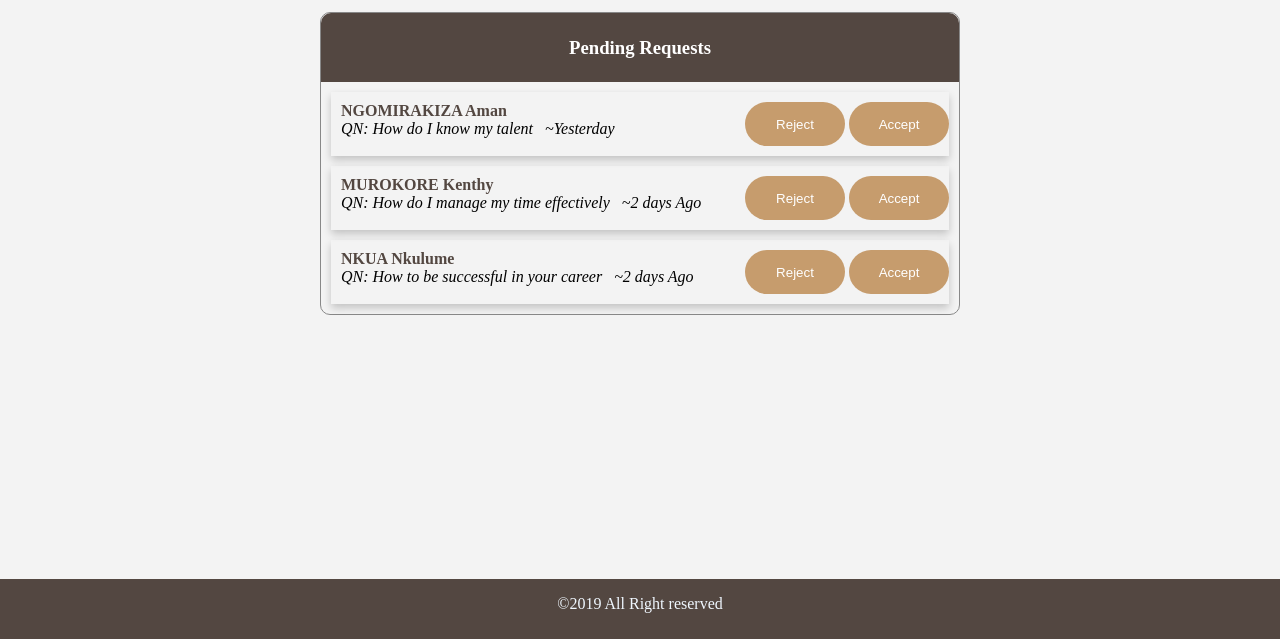
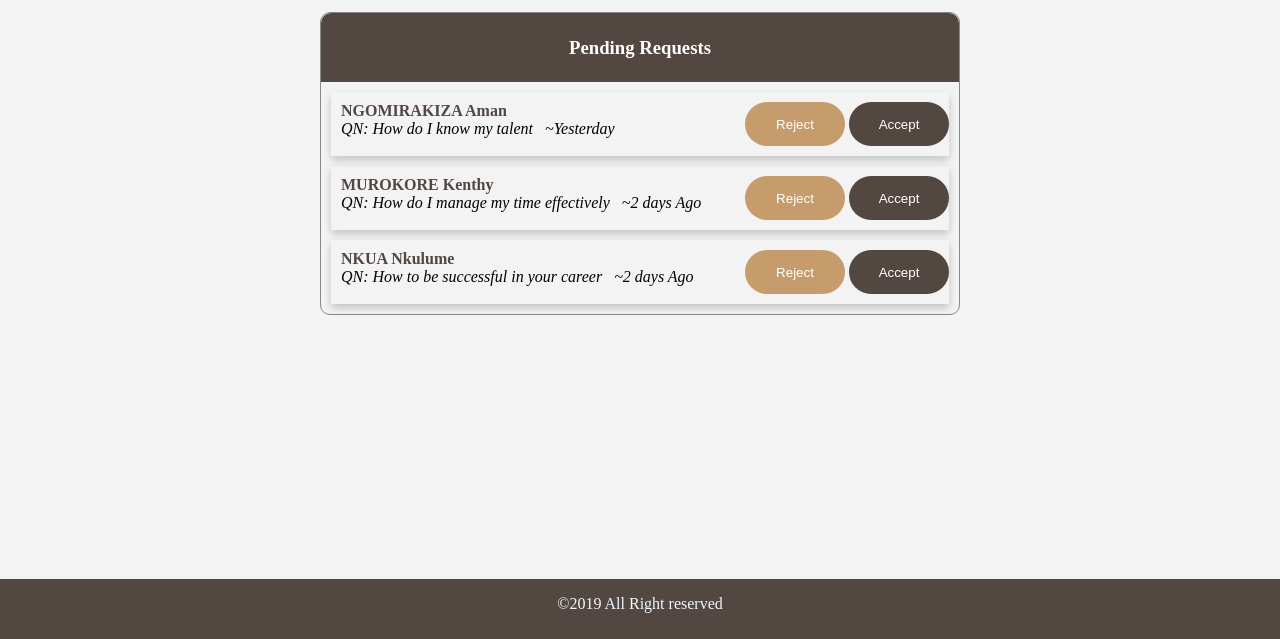
Before and after one commit to Emeryherve/Free-Mentors, a website: page UI/pages/mentor/manage_session.html in a window 1280 px wide. Shown: the part 161-800 px from the top of the page. Drawn offline with Linux system fonts and the light colour scheme.

Commit message:
Add different button background

```diff
--- a/UI/css/styles.css
+++ b/UI/css/styles.css
@@ -38,6 +38,21 @@ body{
   }
   .left-aligned{
     text-align: left;
+  }
+  .btn-danger{
+    background-color:#534741;
+    color: #fff;
+    border-radius: 44px;
+    cursor: pointer;
+    width: 200px;;
+    transition: 0.8s;
+    padding: 0 16px;
+    height: 44px;
+    text-align: center;
+    outline: none;
+    border: none;
+    margin-bottom:10px;
+    margin-top: 10px;
   }
   .topnav li {float: right;}
 
--- a/UI/pages/mentor/manage_session.html
+++ b/UI/pages/mentor/manage_session.html
@@ -73,7 +73,7 @@ young people to provide free mentorship sessions.">
                </div>
                <div class="right">
                     <input type="button"class="small custom-btn" value="Reject" onclick="dialogbox('Request rejeted successfully')"/>
-                   <input type="button" class="small custom-btn" value="Accept" onclick="dialogbox('Request accepted successfully')"/>
+                   <input type="button" class="btn-danger small" value="Accept" onclick="dialogbox('Request accepted successfully')"/>
                </div>
 
            </div>
@@ -87,7 +87,7 @@ young people to provide free mentorship sessions.">
                   </div>
                   <div class="right">
                         <input type="button"class="small custom-btn" value="Reject" onclick="dialogbox('Request rejeted successfully')"/>
-                   <input type="button" class="small custom-btn" value="Accept" onclick="dialogbox('Request accepted successfully')"/>
+                   <input type="button" class="small btn-danger" value="Accept" onclick="dialogbox('Request accepted successfully')"/>
                   </div>
 
               </div>
@@ -101,7 +101,7 @@ young people to provide free mentorship sessions.">
                       </div>
                       <div class="right">
                             <input type="button"class="small custom-btn" value="Reject" onclick="dialogbox('Request rejeted successfully')"/>
-                            <input type="button" class="small custom-btn" value="Accept" onclick="dialogbox('Request accepted successfully')"/>
+                            <input type="button" class="small btn-danger" value="Accept" onclick="dialogbox('Request accepted successfully')"/>
                       </div>
 
                   </div>
```
Also changed, not shown: UI/pages/view_mentors.html (+1 -1 lines).
